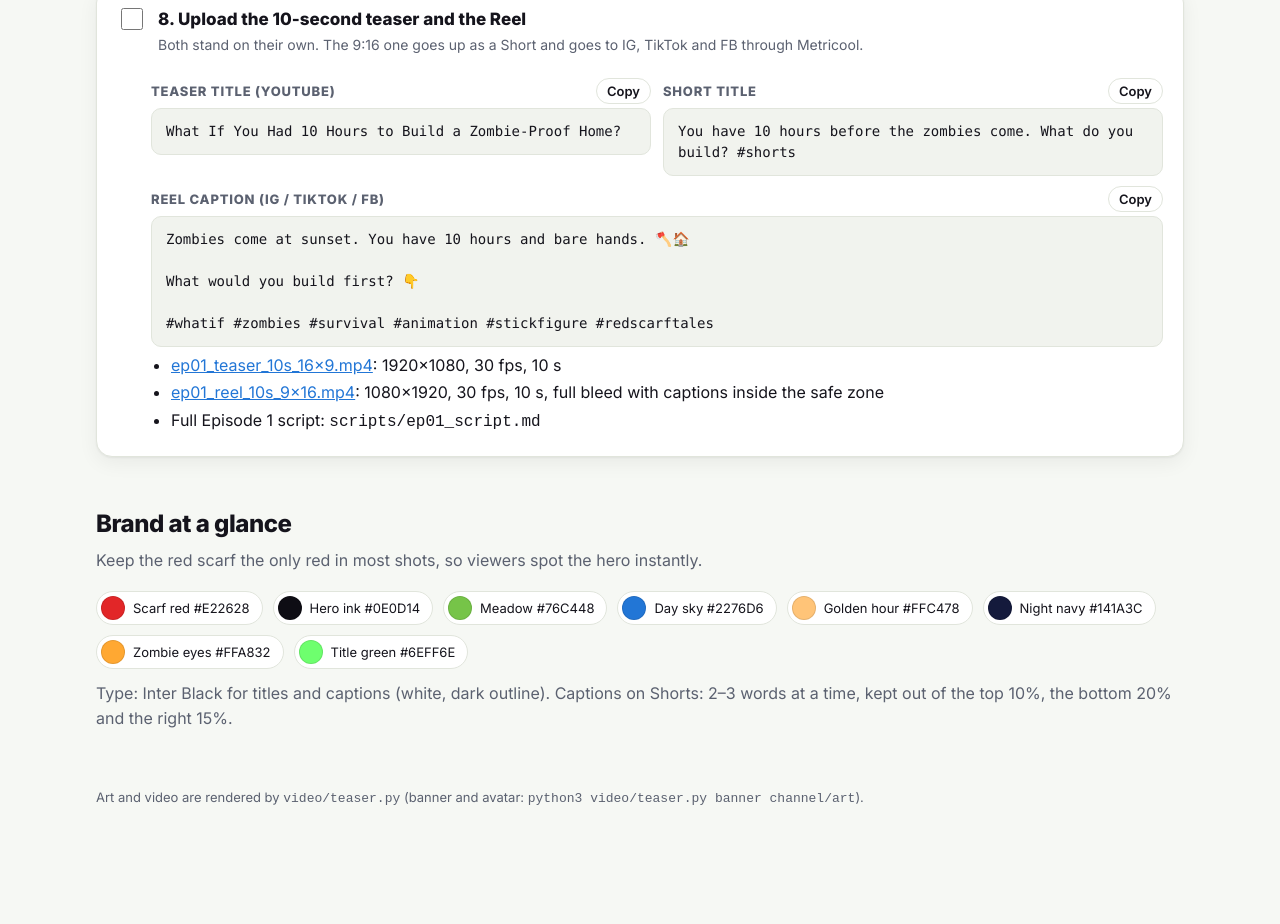
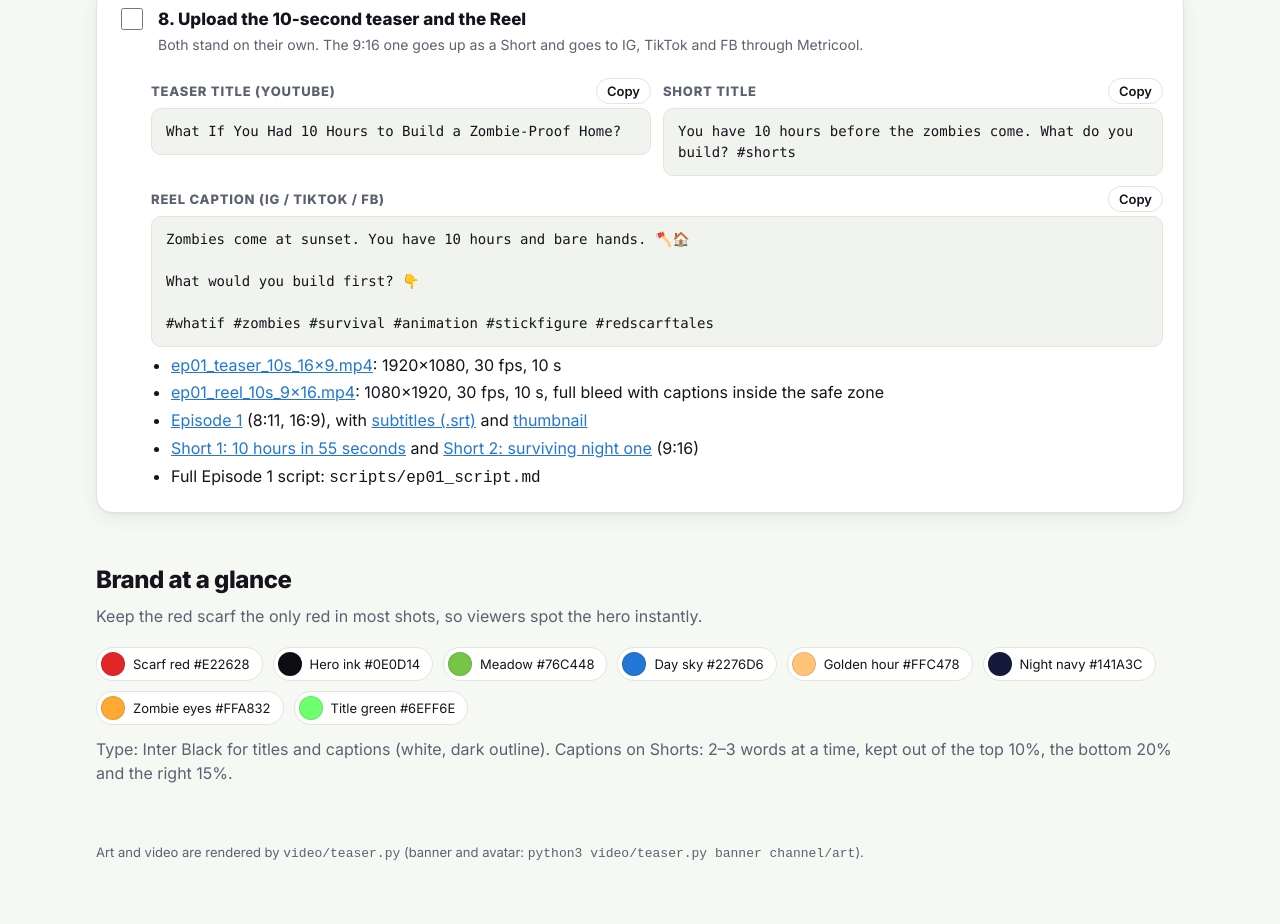
Before and after one commit to joshuamaningo6-cmd/adventure, a plain HTML site: page channel/index.html in a window 1280 px wide. Shown: the part 3920-4844 px from the top of the page. Before the commit the page ends 4789 px from the top, so only its background shows below. Drawn offline with Linux system fonts and the light colour scheme.

Commit message:
Document Episode 1 build and link episode files from the channel kit
Co-Authored-By: Claude Opus 5.5 <noreply@anthropic.com>
Claude-Session: https://claude.ai/code/session_012n6oZ3twdifyMfUJR3oVRb

```diff
--- a/channel/index.html
+++ b/channel/index.html
@@ -243,6 +243,8 @@ What would you build first? 👇
       <ul class="tight">
         <li><a href="../video/out/ep01_teaser_10s_16x9.mp4" download>ep01_teaser_10s_16x9.mp4</a>: 1920×1080, 30 fps, 10 s</li>
         <li><a href="../video/out/ep01_reel_10s_9x16.mp4" download>ep01_reel_10s_9x16.mp4</a>: 1080×1920, 30 fps, 10 s, full bleed with captions inside the safe zone</li>
+        <li><a href="../video/out/ep01/ep01_what_if_10_hours_web.mp4" download>Episode 1</a> (8:11, 16:9), with <a href="../video/out/ep01/ep01_captions.srt" download>subtitles (.srt)</a> and <a href="../video/out/ep01/ep01_thumbnail.png" download>thumbnail</a></li>
+        <li><a href="../video/out/shorts/ep01_short1_10_hours_in_55s_9x16.mp4" download>Short 1: 10 hours in 55 seconds</a> and <a href="../video/out/shorts/ep01_short2_surviving_night_one_9x16.mp4" download>Short 2: surviving night one</a> (9:16)</li>
         <li>Full Episode 1 script: <code>scripts/ep01_script.md</code></li>
       </ul>
     </div>
```
Also changed, not shown: 2 other files.
